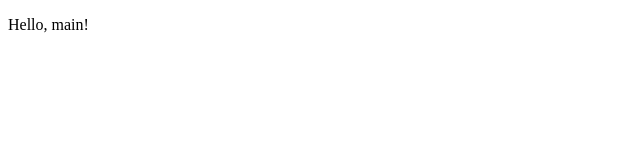
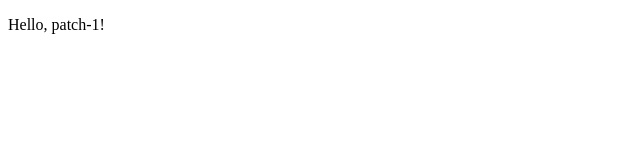
Before and after one commit to chalkygames123/sandbox-actions, a website: page src/index.html in a window 1280 px wide. Shown: the full height of the page, 0-640 px from the left. Drawn offline with Linux system fonts and the light colour scheme.

Commit message:
Update index.html

```diff
--- a/src/index.html
+++ b/src/index.html
@@ -6,6 +6,6 @@
 		<title>Document</title>
 	</head>
 	<body>
-		<p>Hello, main!</p>
+		<p>Hello, patch-1!</p>
 	</body>
 </html>
```
